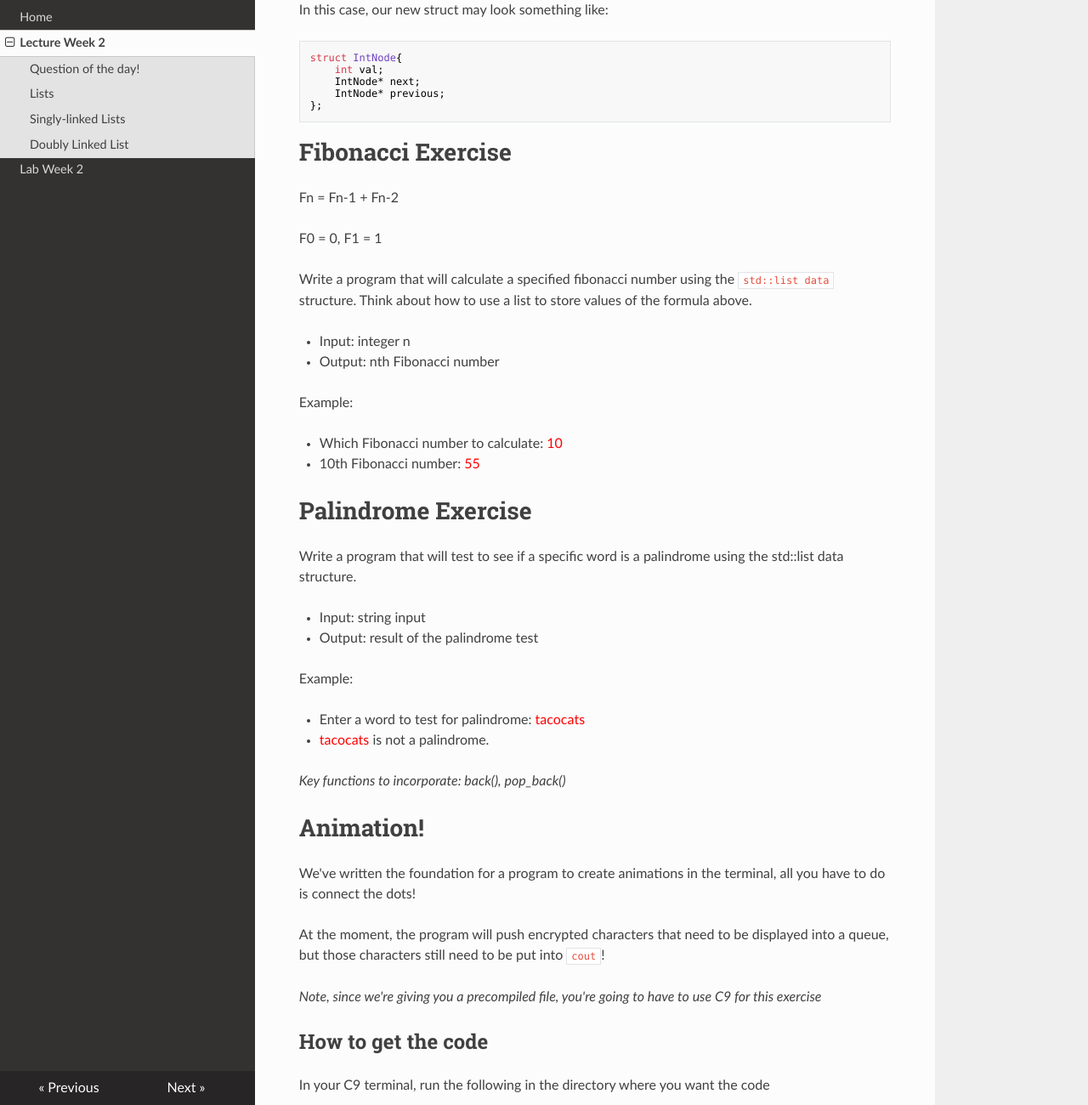
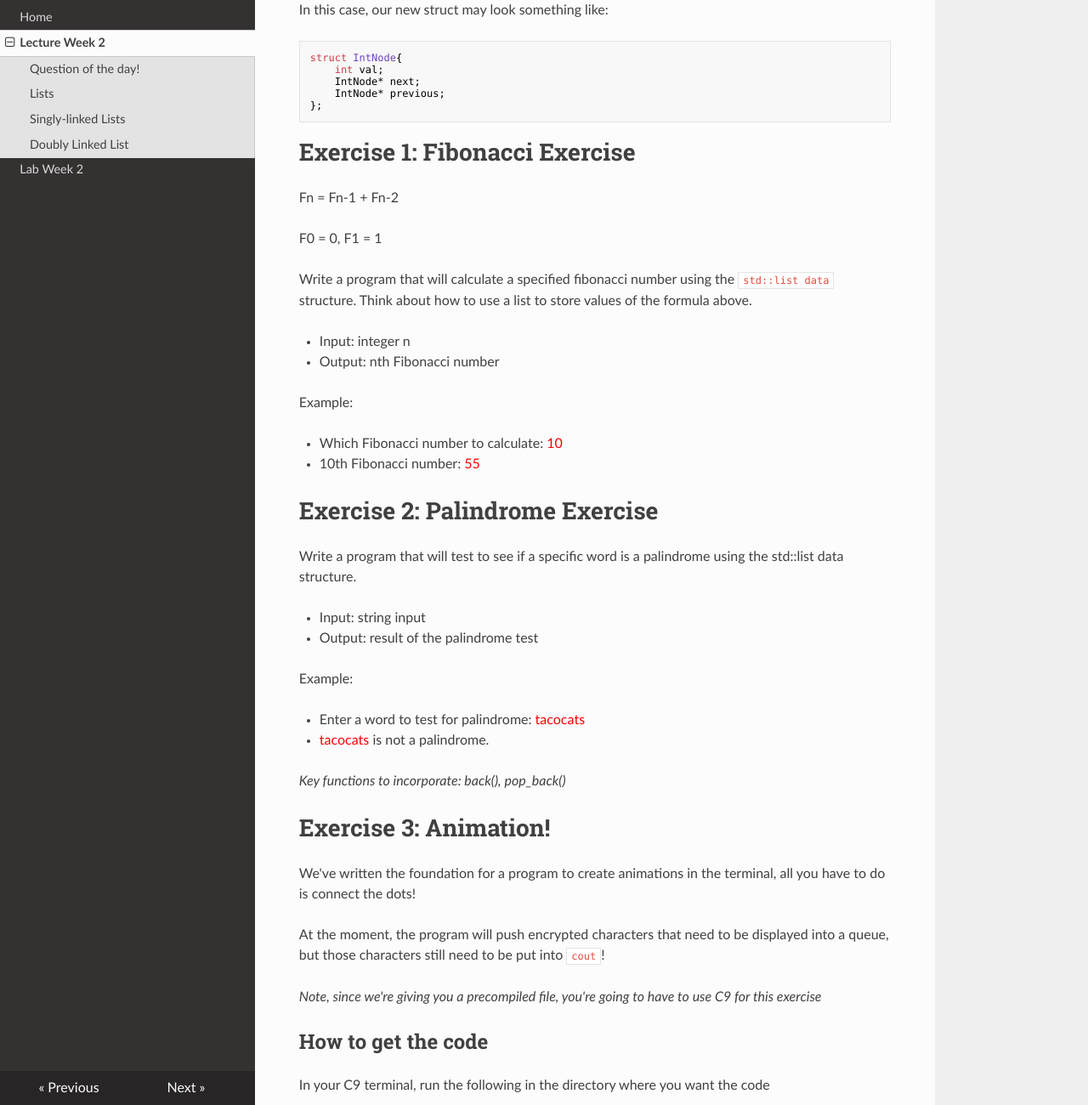
Before and after one commit to cs-si-ucr/cs14, an MkDocs documentation site: the page built from docs/lec_week_02.md, in a window 1280 px wide and 1400 px high, scrolled down 1857 px, cut to the strip 100-1400 px from the top of the window. Shown: the whole strip at 85% size. Built offline with MkDocs 1.6.1, drawn with Linux system fonts in a browser that asks for light colours; nearby versions of some CDN libraries; old or Windows-style settings are respelled for this version of MkDocs.

Commit message:
Typo fixes

````diff
--- a/docs/lec_week_02.md
+++ b/docs/lec_week_02.md
@@ -67,7 +67,7 @@ struct IntNode{
 ```
 
 
-Fibonacci Exercise
+Exercise 1: Fibonacci Exercise
 ====================
 
 Fn = Fn-1 + Fn-2
@@ -88,7 +88,7 @@ Example:
 * 10th Fibonacci number: <font color='red'>55</font>
 
 
-Palindrome Exercise
+Exercise 2: Palindrome Exercise
 ====================
 Write a program that will test to see if a specific word is a palindrome using the std::list
 data structure.
@@ -105,7 +105,7 @@ Example:
 
 _Key functions to incorporate: back(), pop_back()_
 
-Animation!
+Exercise 3: Animation!
 ==========
 
 We've written the foundation for a program to create animations in the terminal, all you have to do is connect the dots!
````
Also changed, not shown: docs/lab_week_02.md (+2 -2 lines).
